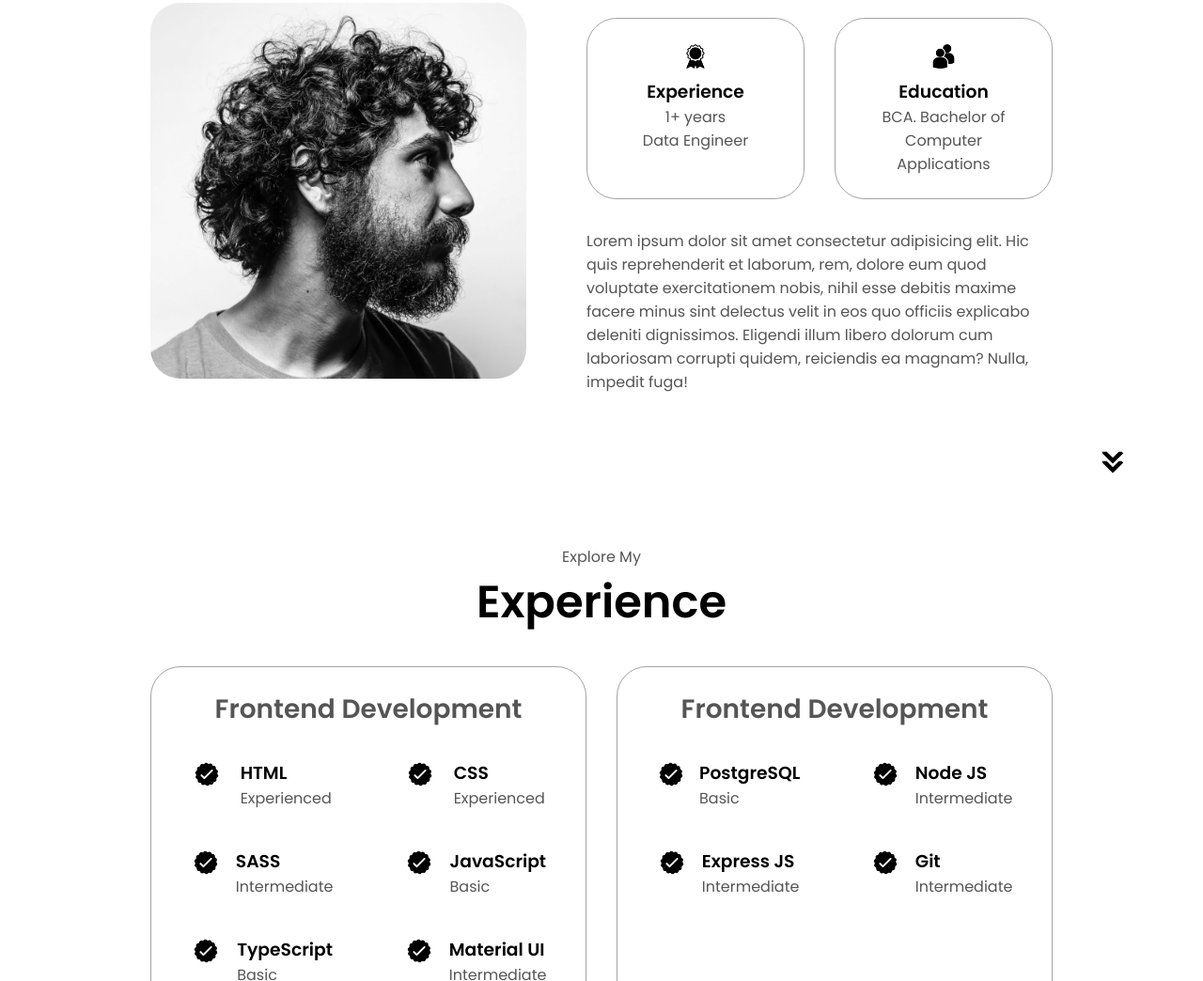
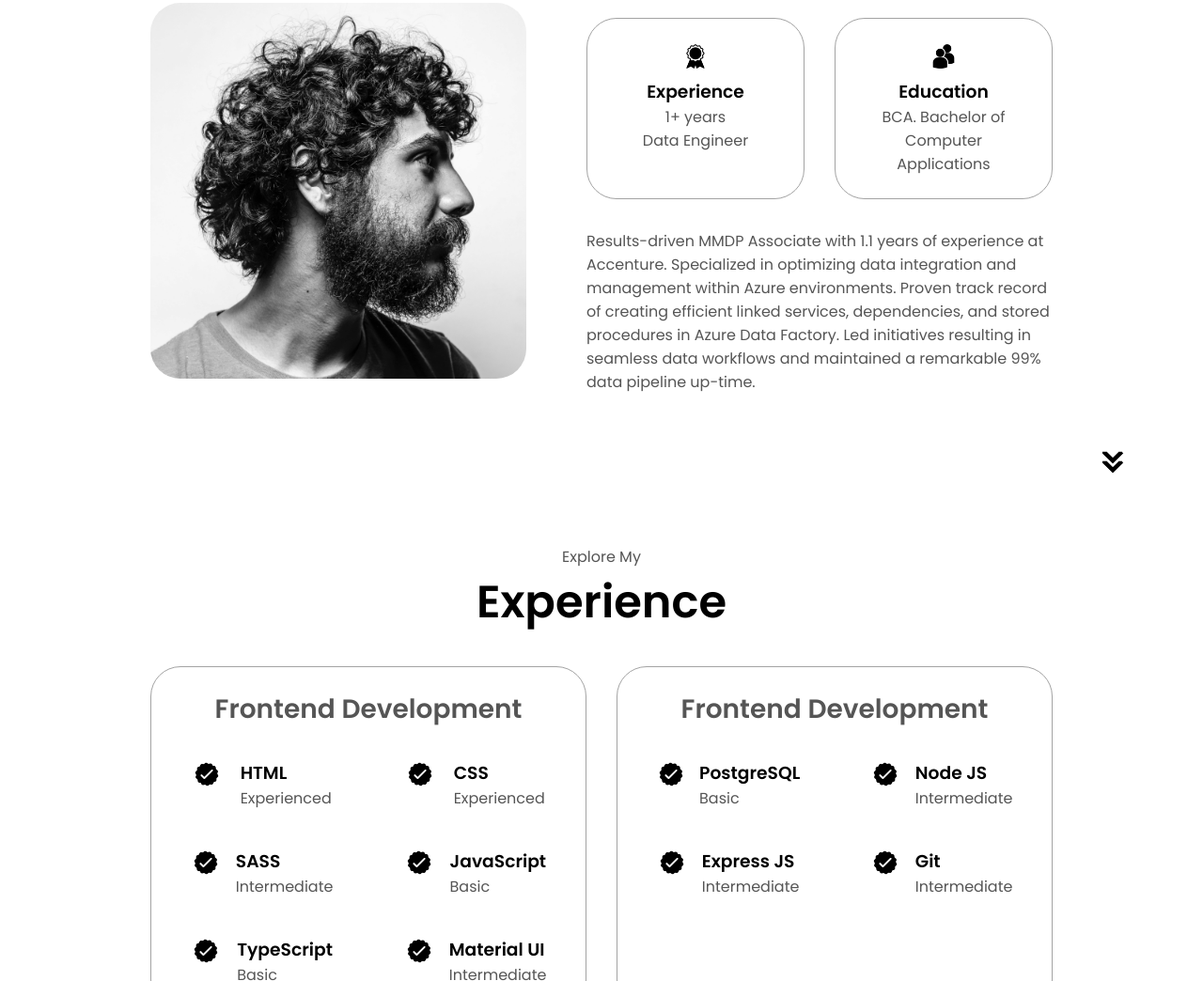
Before and after one commit to viswavishu/personal-portfolio, a plain HTML site: page index.html in a window 1280 px wide. Shown: the part 1116-2160 px from the top of the page at 94% size. Drawn offline with Linux system fonts and the light colour scheme.

Commit message:
Added about section

```diff
--- a/index.html
+++ b/index.html
@@ -109,12 +109,12 @@
           </div>
           <div class="text-container">
             <p>
-              Lorem ipsum dolor sit amet consectetur adipisicing elit. Hic quis
-              reprehenderit et laborum, rem, dolore eum quod voluptate
-              exercitationem nobis, nihil esse debitis maxime facere minus sint
-              delectus velit in eos quo officiis explicabo deleniti dignissimos.
-              Eligendi illum libero dolorum cum laboriosam corrupti quidem,
-              reiciendis ea magnam? Nulla, impedit fuga!
+              Results-driven MMDP Associate with 1.1 years of experience at Accenture.
+              Specialized in optimizing data integration and management within Azure environments.
+              Proven track record of creating efficient linked services, dependencies, and stored
+procedures in Azure Data Factory.
+Led initiatives resulting in seamless data workflows and maintained a remarkable 99%
+data pipeline up-time.
             </p>
           </div>
         </div>
```
